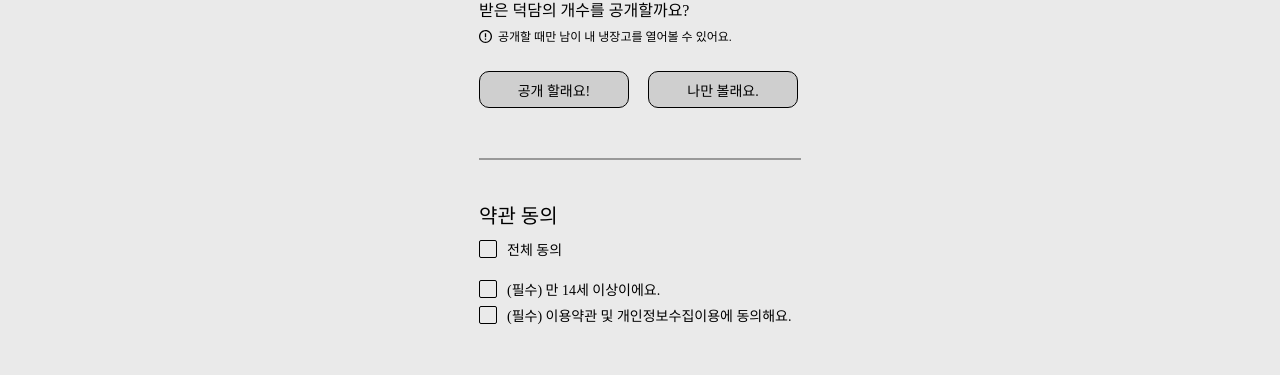
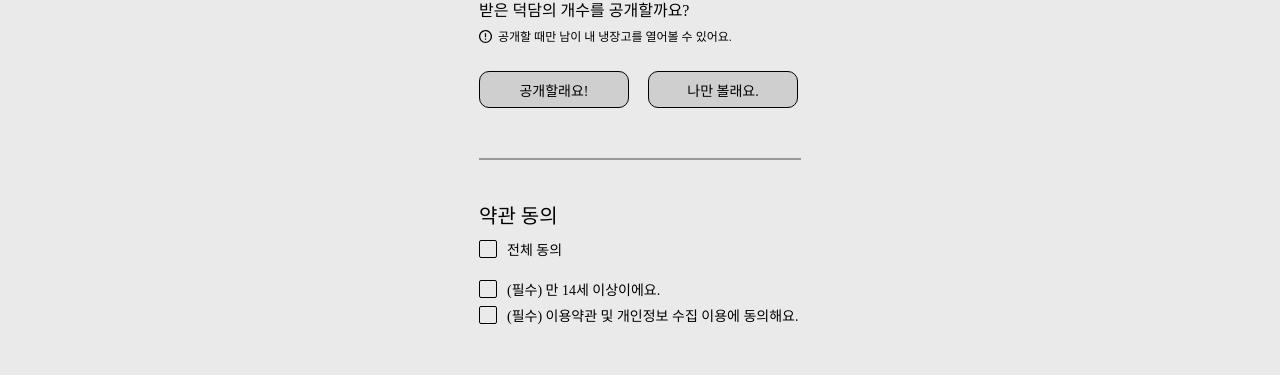
Before and after one commit to jangsumi/Making-Tteokguk-FE, a React (Vite) app: page /mysetting in a window 1280 px wide. Shown: the part 147-522 px from the top of the page. Built offline with nearby package versions, Linux system fonts and the light colour scheme; a web font is replaced by a local one.

Commit message:
fix : 공개 버튼 및 이용약관 부분 띄어쓰기 교정

```diff
--- a/src/pages/MySetting/MySetting.jsx
+++ b/src/pages/MySetting/MySetting.jsx
@@ -59,7 +59,7 @@ const MySetting = () => {
           margin={"6px 0px 0px 0px"}
         >
           <styled.PubBtn color={color} onClick={pubBtn}>
-            공개 할래요!
+            공개할래요!
           </styled.PubBtn>
           <styled.PrvBtn color={color2} onClick={prvBtn}>
             나만 볼래요.
@@ -103,7 +103,7 @@ const MySetting = () => {
             isChecked={check3}
           />
           <styled.TextDiv fontSize={"14px"}>
-            (필수) 이용약관 및 개인정보수집이용에 동의해요.
+            (필수) 이용약관 및 개인정보 수집 이용에 동의해요.
           </styled.TextDiv>
         </styled.FlexBox>
         <styled.FlexBox gap={"10px"}>
```
